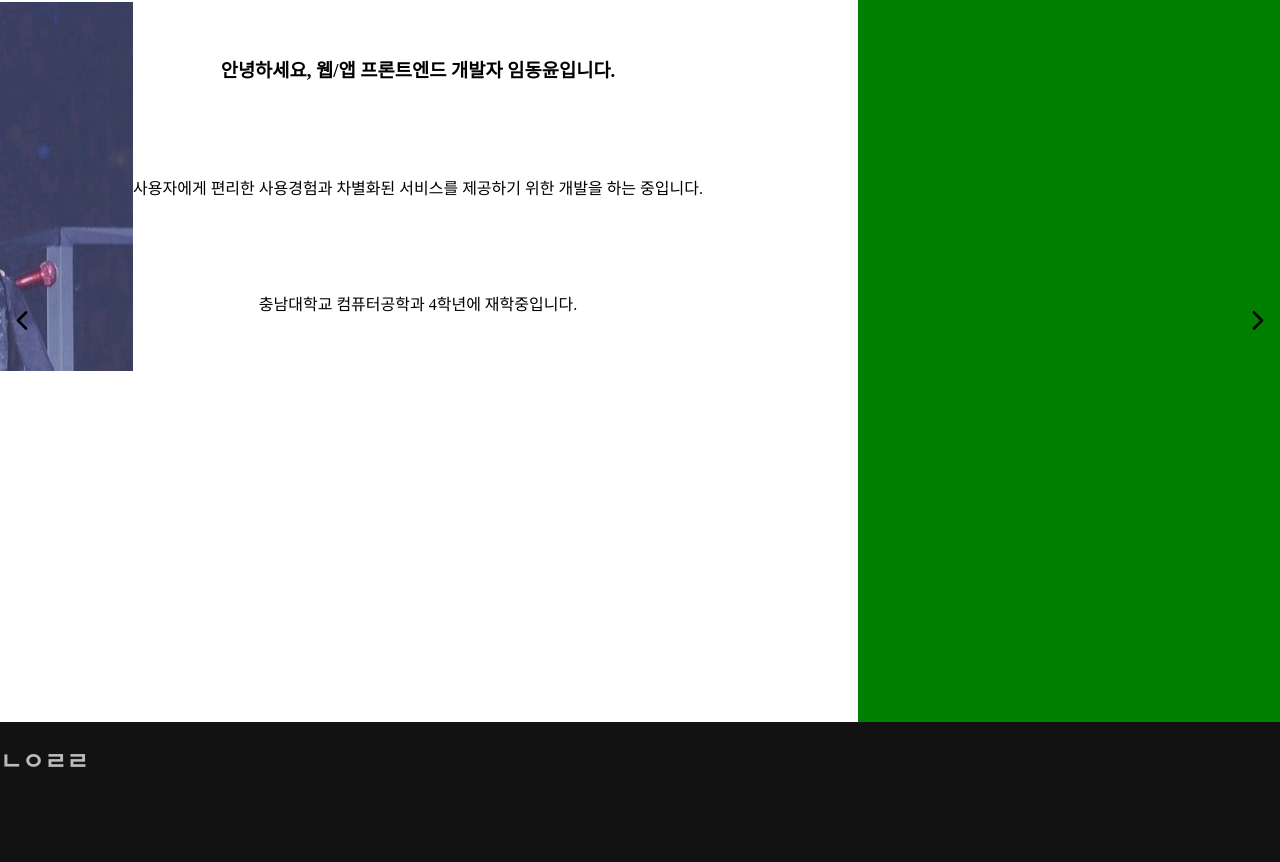
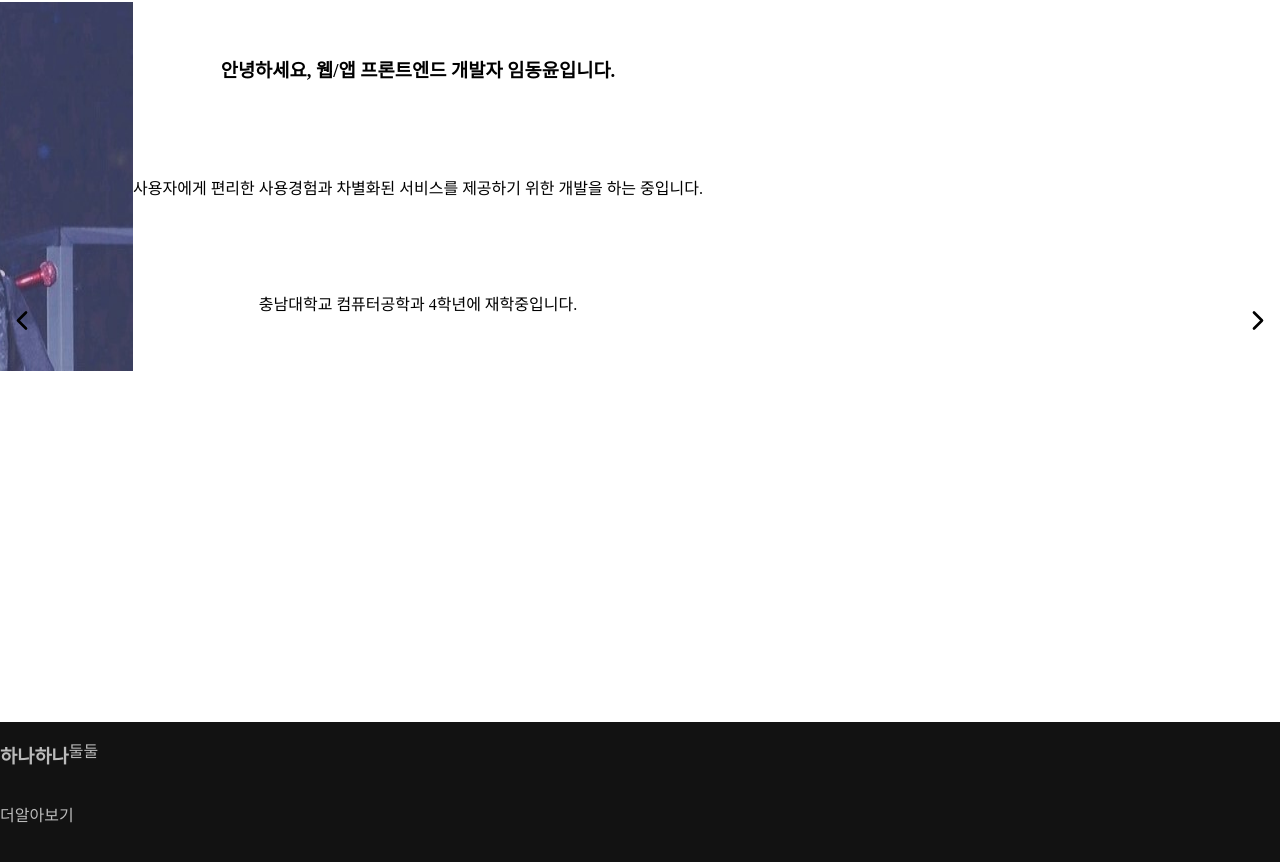
Before and after one commit to DongYounYim/Portfolio, a React (Create React App) app: page / in a window 1280 px wide. Shown: the part 870-1732 px from the top of the page. Built offline with nearby package versions, Linux system fonts and the light colour scheme.

Commit message:
[refact] slider dummy 삭제

```diff
--- a/src/page/Main.js
+++ b/src/page/Main.js
@@ -25,18 +25,20 @@ export default function Main() {
               </div>
             </div>
           </div>
-          <div className="CardContent" style={{ backgroundColor: "green" }}>
-            2
-          </div>
-          <div className="CardContent" style={{ backgroundColor: "blue" }}>
-            3
-          </div>
-          <div className="CardContent" style={{ backgroundColor: "gray" }}>
-            4
-          </div>
+          <div className="CardContent">2</div>
+          <div className="CardContent">3</div>
+          <div className="CardContent">4</div>
         </Slider>
         <section style={{ height: "100vh" }}>
-          <h1>ㄴㅇㄹㄹ</h1>
+          <div style={{ display: "flex" }}>
+            <div>
+              <h3>하나하나</h3>
+            </div>
+            <p>둘둘</p>
+          </div>
+          <div>
+            <p>더알아보기</p>
+          </div>
         </section>
       </div>
     </div>
```
